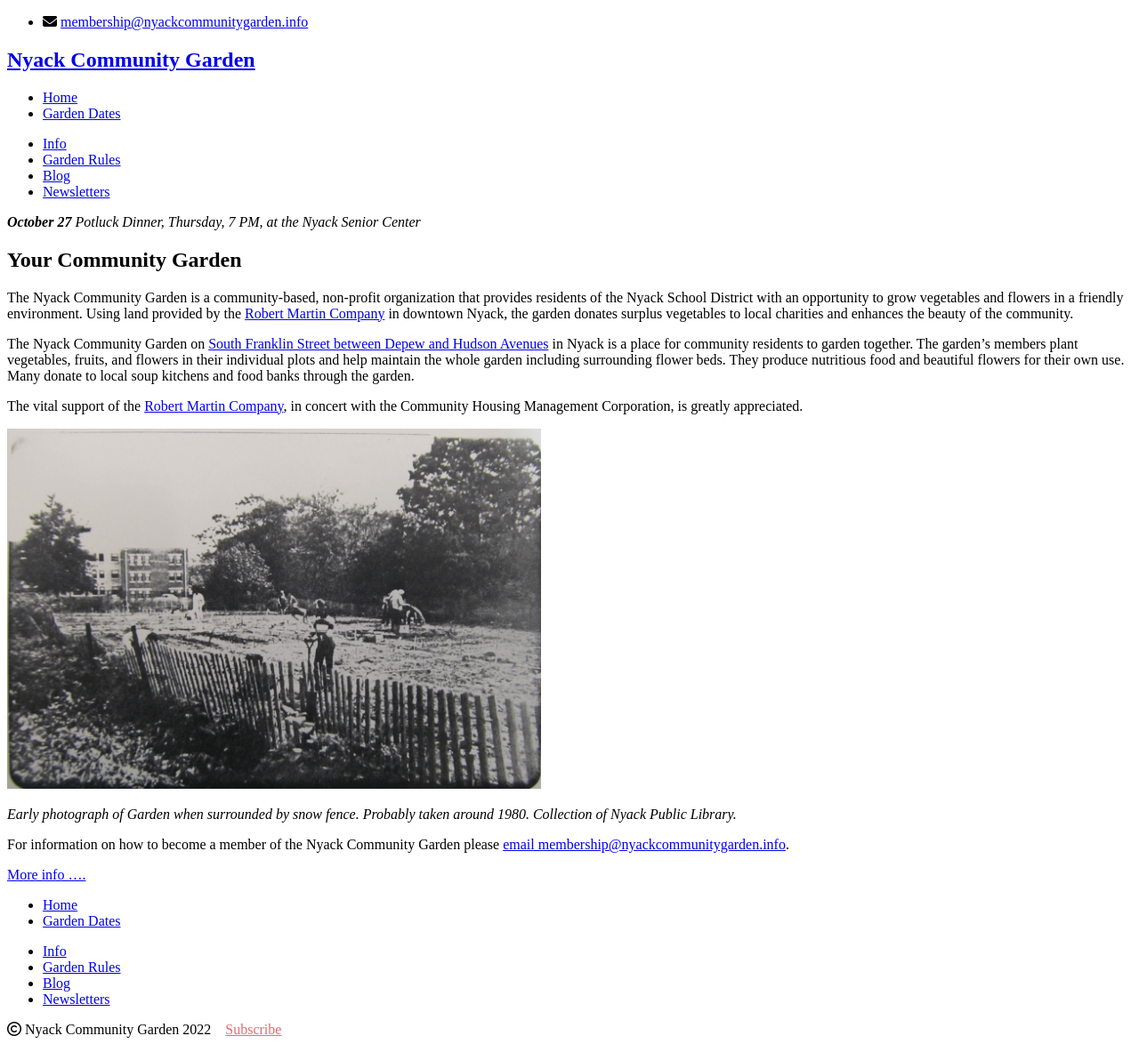
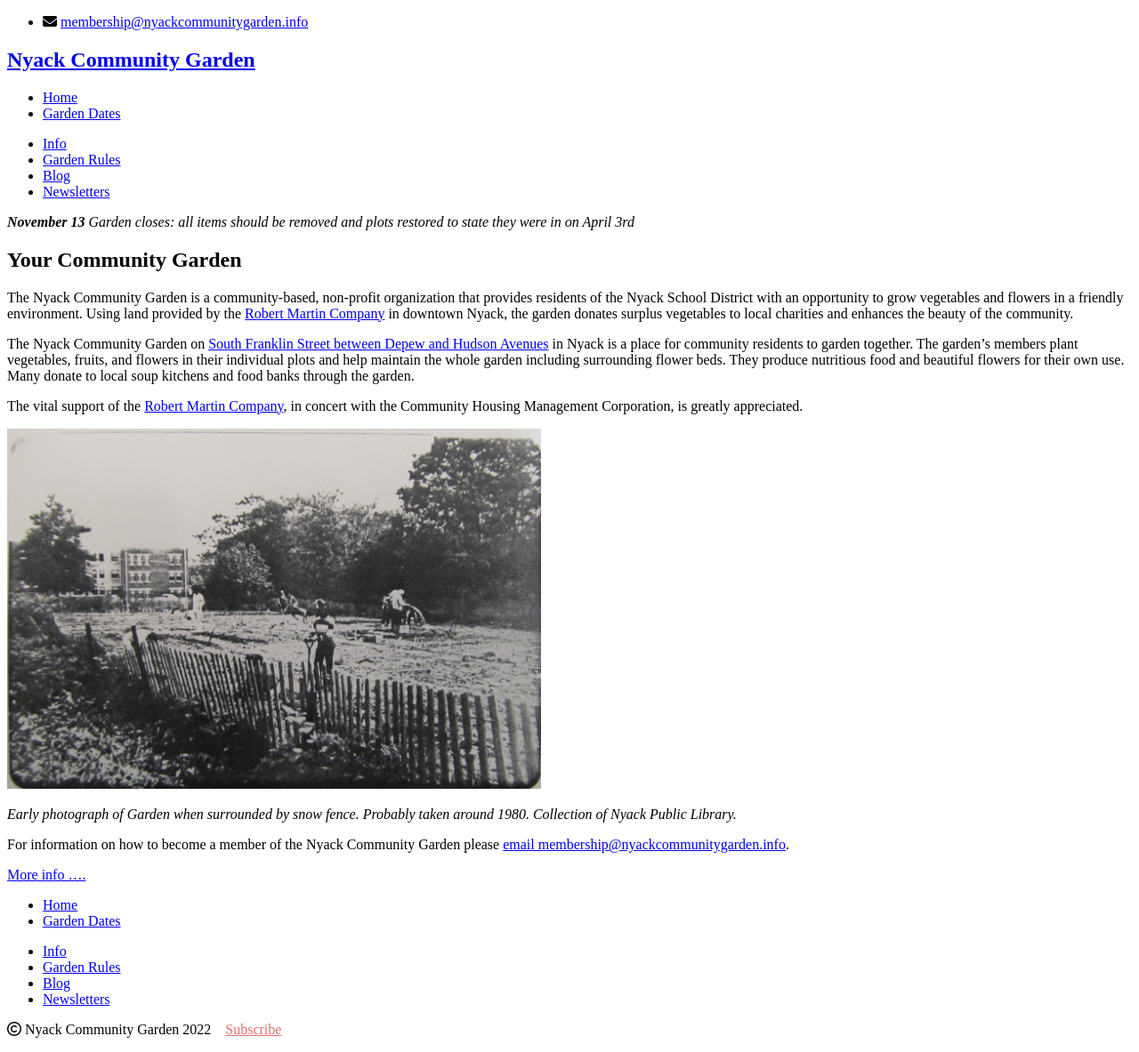
Before and after one commit to bosborne/nyackcommunitygarden, a Jekyll site: the page built from index.md, in a window 1280 px wide. Shown: the whole page at 89% size. Built offline with Jekyll 4.4.1, drawn with Linux system fonts in a browser that asks for light colours; nearby versions of some CDN libraries; library files that are not in the unit come from our copies.

Commit message:
Closing date

```diff
--- a/_layouts/default.html
+++ b/_layouts/default.html
@@ -22,7 +22,7 @@
       <div class="bannerbox">
         <p>
           <i>
-            <b>October 27</b> Potluck Dinner, Thursday, 7 PM, at the Nyack Senior Center
+            <b>November 13</b> Garden closes: all items should be removed and plots restored to state they were in on April 3rd
           </i>
         </p>
       </div>
```
